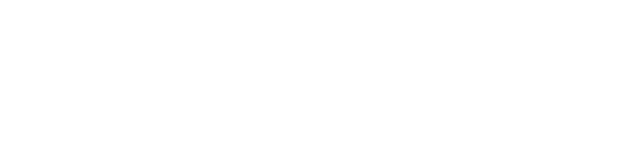
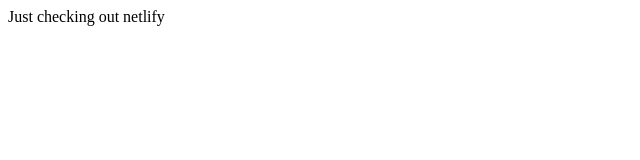
Before and after one commit to apratimgholap/MyPortfolio, a plain HTML site: page index.html in a window 1280 px wide. Shown: the whole page, without its empty margins (0-640 px from the left). Drawn offline with Linux system fonts and the light colour scheme.

Commit message:
refactor: added text to body

```diff
--- a/index.html
+++ b/index.html
@@ -4,9 +4,9 @@
     <meta charset="UTF-8">
     <meta http-equiv="X-UA-Compatible" content="IE=edge">
     <meta name="viewport" content="width=device-width, initial-scale=1.0">
-    <title>Document</title>
+    <title>Apratim</title>
 </head>
 <body>
-
+Just checking out netlify
 </body>
 </html>
```
